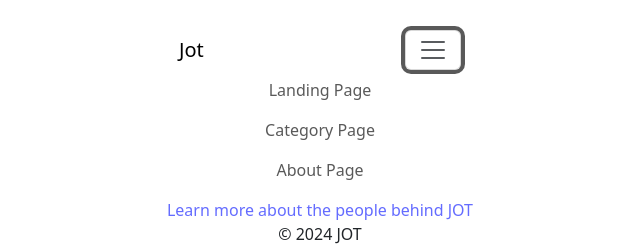
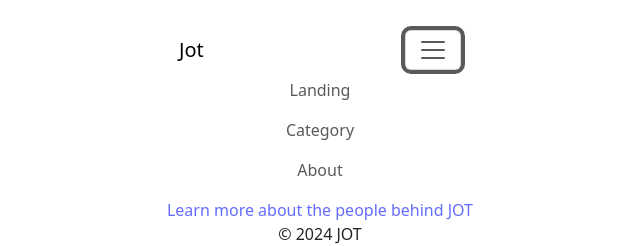
Before and after one commit to CodingDos/JOT-LLC, a React (Vite) app in the folder client/: page / in a window 1280 px wide. Both pictures are taken after a click on the button 753 px from the left and 368 px from the top of the page. Shown: the part 258-504 px from the top of the page, without its empty margins (320-960 px from the left). Built offline with nearby package versions, Linux system fonts and the light colour scheme.

Commit message:
Initial navbar created and verified functionality

```diff
--- a/client/components/Nav.jsx
+++ b/client/components/Nav.jsx
@@ -11,9 +11,9 @@ function Hamburger() {
             <Navbar.Toggle aria-controls="navbar" />
             <Navbar.Collapse id="navbar">
                 <Nav className="navList">
-                    <Nav.Link href="home">Landing Page</Nav.Link>
-                    <Nav.Link href="category">Category Page</Nav.Link>
-                    <Nav.Link href="About">About Page</Nav.Link>
+                    <Nav.Link href="home">Landing</Nav.Link>
+                    <Nav.Link href="category">Category</Nav.Link>
+                    <Nav.Link href="About">About</Nav.Link>
                 </Nav>
             </Navbar.Collapse>
         </Container>
```
